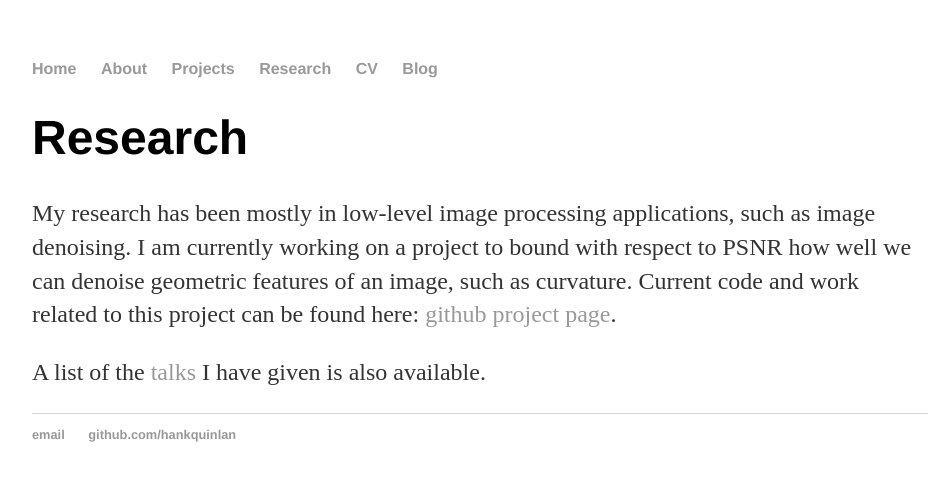
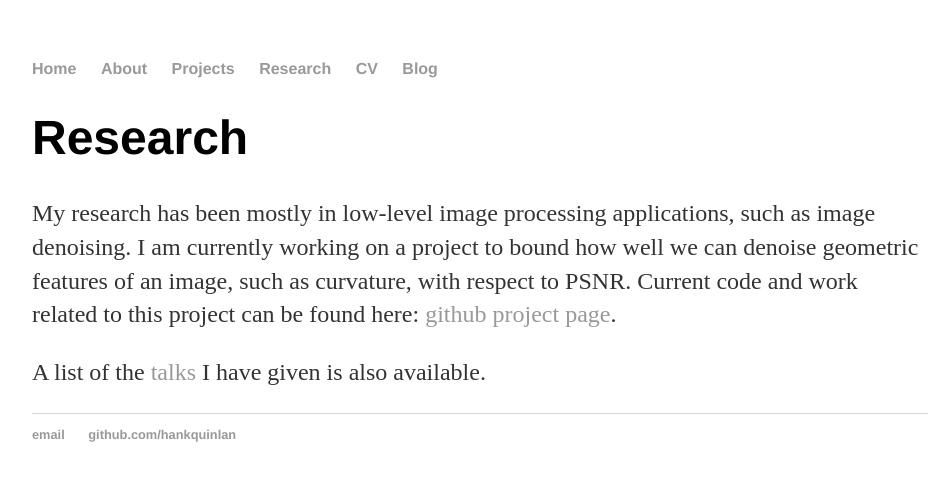
Before and after one commit to BradySheehan/bradysheehan, a Jekyll site: the page built from research/index.html, in a window 1280 px wide. Shown: the top 481 px of the page, without its empty margins (160-1109 px from the left). Built offline with Jekyll 4.4.1, drawn with Linux system fonts in a browser that asks for light colours; Markdown is read by kramdown in place of the engine named in the settings.

Commit message:
spelling

```diff
--- a/research/index.html
+++ b/research/index.html
@@ -5,7 +5,7 @@ layout: default
 
 <div class="research">
   <p>My research has been mostly in low-level image processing applications, such as image denoising. I am currently working on a project to
-  bound with respect to PSNR how well we can denoise geometric features of an image, such as curvature. Current code and work related to this project can be found here: <a href="https://github.com/BradySheehan/optimality_experiment">github project page</a>.</p>
+  bound how well we can denoise geometric features of an image, such as curvature, with respect to PSNR. Current code and work related to this project can be found here: <a href="https://github.com/BradySheehan/optimality_experiment">github project page</a>.</p>
 
   <p>A list of the <a href="bradysheehan.github.io/talks">talks</a> I have given is also available.</p>
 </div>
```
